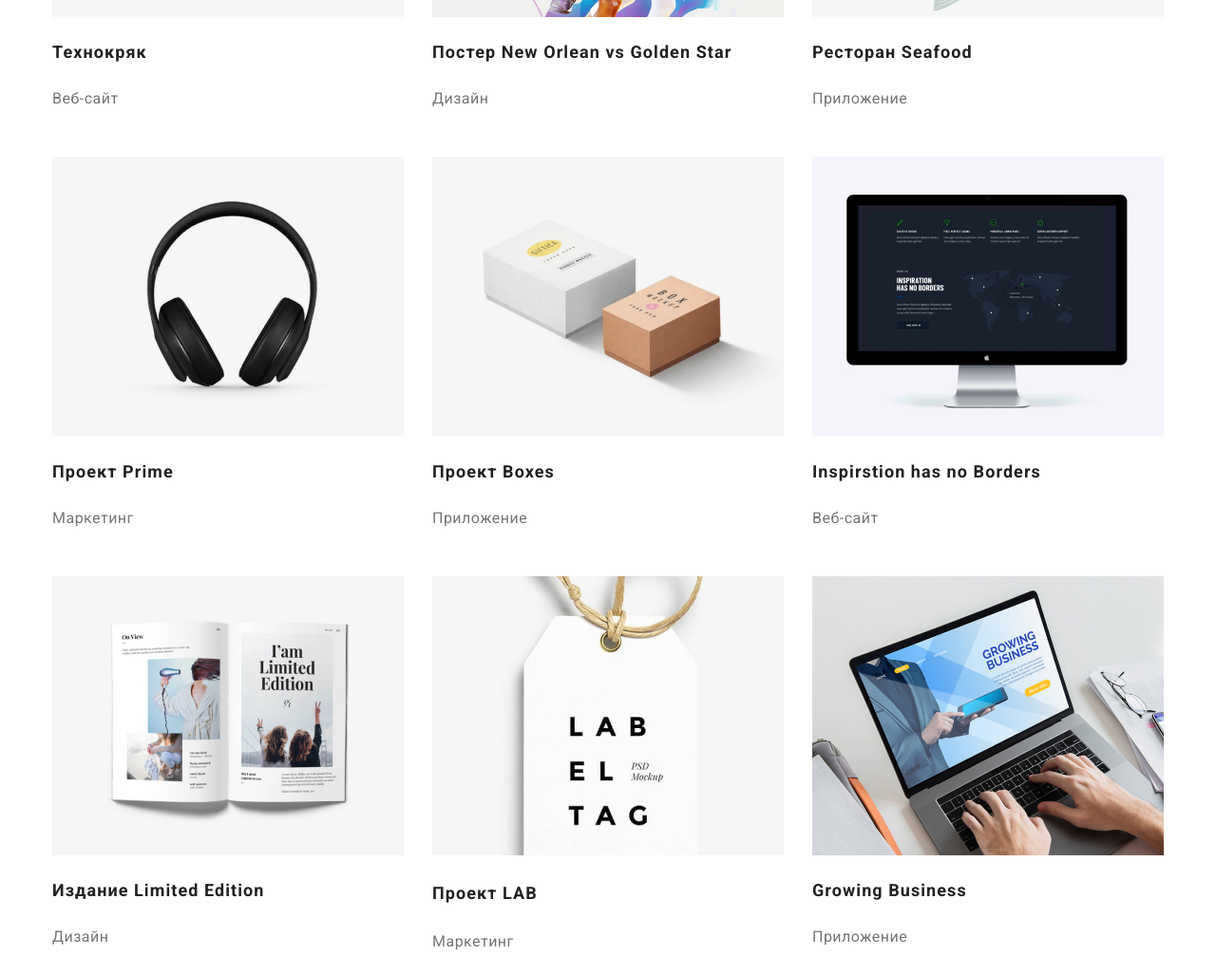
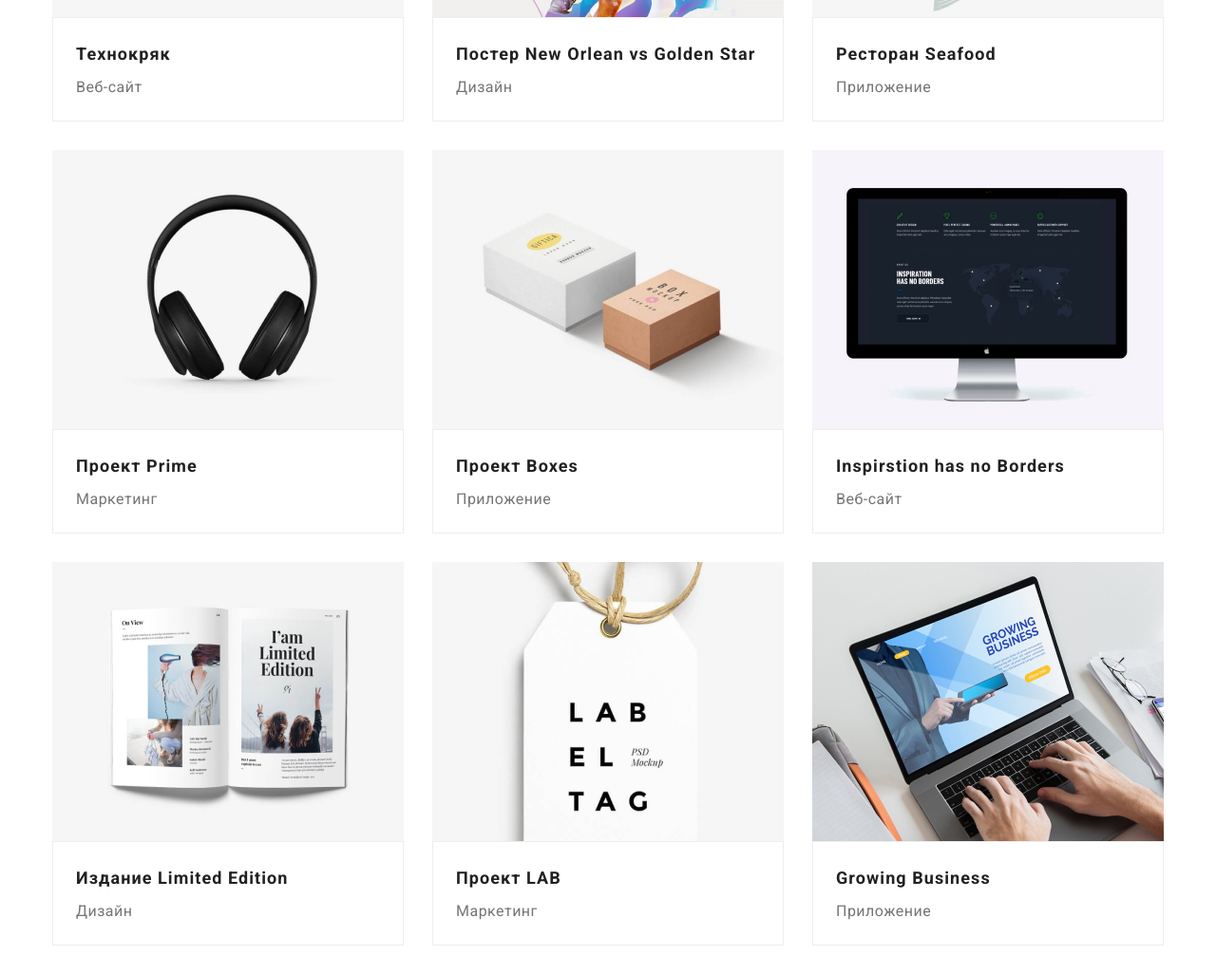
Before and after one commit to AlexCheverda/goit-markup-hw-03, a plain HTML site: page portfolio.html in a window 1280 px wide. Shown: the part 500-1526 px from the top of the page at 95% size. Drawn offline with nearby package versions, Linux system fonts and the light colour scheme.

Commit message:
ДЗ№3 дополнение
Добавлены рамки в карточках портфолио

```diff
--- a/css/styles.css
+++ b/css/styles.css
@@ -41,6 +41,14 @@ body {
     color: var(--main-txt-cl);
 }
 
+h1,
+h2,
+h3,
+p {
+    margin-top: 0;
+    margin-bottom: 0;
+}
+
 .container {
 
     width: 1200px;
@@ -55,10 +63,6 @@ body {
     list-style: none;
 }
 
-/* ul {
-    list-style: none;
-} */
-
 /* Header */
 
 .page-header {
@@ -68,7 +72,6 @@ body {
 .header-group,
 .site-nav {
     display: flex;
-
 }
 
 .header-group {
@@ -79,8 +82,6 @@ body {
 .main-nav {
     display: flex;
     align-items: center;
-
-
 }
 
 .site-nav {
@@ -106,20 +107,10 @@ body {
     line-height: 1.19;
     letter-spacing: var(--ls-primary);
     color: var(--accent-cl);
-    /* margin-top: 24px;
-    margin-right: 93px;
-    margin-bottom: 25px;
-    margin-left: 15px; */
-
-
-
 }
 
 .header-logo {
     color: var(--main-txt-cl);
-    /* margin: 0;
-    padding: 0; */
-
 }
 
 .site-nav .link {
@@ -127,14 +118,13 @@ body {
     padding-top: 32px;
     padding-bottom: 32px;
 
-    color: var(--nav-cl);
     font-weight: 500;
     font-size: 14px;
     line-height: 1.14;
     letter-spacing: var(--ls-second);
     text-decoration: none;
 
-
+    color: var(--nav-cl);
 }
 
 .site-nav .link:hover,
@@ -169,7 +159,6 @@ body {
 
     color: var(--secondary-txt-cl);
     text-decoration: none;
-
 }
 
 .header-group .contact-link:hover,
@@ -180,11 +169,8 @@ body {
 /* Hero */
 
 .hero {
-
+    text-align: center;
     background-color: var(--dark-bg-cl);
-    text-align: center;
-    /* padding-top: 200px;
-    padding-bottom: 200px; */
 }
 
 .container.main-hero {
@@ -192,7 +178,6 @@ body {
 }
 
 .hero-title {
-
     margin-top: 0px;
     margin-bottom: 30px;
 
@@ -204,10 +189,12 @@ body {
 
     color: var(--hero-txt-cl);
     background-color: var(--dark-bg-cl);
-
 }
 
 .btn {
+    padding: 10px 32px;
+    margin-bottom: 200px;
+
     display: inline-block;
     font-family: inherit;
     font-weight: 700;
@@ -216,11 +203,8 @@ body {
     text-align: center;
     text-decoration: none;
     letter-spacing: var(--ls-thirt);
+
     background-color: var(--accent-cl);
-
-    padding: 10px 32px;
-    margin-bottom: 200px;
-
     color: var(--hero-txt-cl);
     box-shadow: 0px 4px 4px rgba(0, 0, 0, 0.15);
     border-radius: 4px;
@@ -232,7 +216,7 @@ body {
     background: var(--accent-btn-cl);
 }
 
-/* Section */
+/* Особенности About */
 
 .section.no-padding {
     padding-top: 0;
@@ -240,34 +224,28 @@ body {
 }
 
 .section-title {
+    margin-top: 0;
+
     font-weight: 700;
     font-size: 36px;
     line-height: 1.17;
     text-align: center;
     letter-spacing: var(--ls-primary);
 
-    margin-top: 0;
-
     color: var(--nav-cl);
 }
-
-/* Особенности About */
 
 .about .list {
     display: flex;
 }
 
 .about-list {
-
     padding-top: 94px;
     padding-bottom: 94px;
 }
 
 .about-list .item {
     width: 270px;
-
-
-
 }
 
 .about-list .item + .item {
@@ -277,7 +255,6 @@ body {
 .about-txt {
     margin-top: 0;
     margin-bottom: 10px;
-
 }
 
 
@@ -292,12 +269,13 @@ body {
 }
 
 .list .section-txt {
+    margin-top: 0;
+    margin-bottom: 0;
+
     font-size: 14px;
     line-height: 1.71;
     letter-spacing: var(--ls-primary);
 
-    margin-top: 0;
-    margin-bottom: 0;
     color: var(--secondary-txt-cl);
 }
 
@@ -305,6 +283,10 @@ body {
 
 .work .list {
     display: flex;
+}
+
+.work-list .item {
+    padding-bottom: 94px;
 }
 
 .work-list .item+.item {
@@ -318,11 +300,6 @@ body {
     margin-bottom: 50px;
 }
 
-.work-list .item {
-    padding-bottom: 91px;
-}
-
-
 /* TEAM */
 
 .card-set {
@@ -331,12 +308,9 @@ body {
     margin-top: 0;
     margin-bottom: 0;
     padding: 0;
-
-
 }
 
 .team-card {
-
     margin-left: 0;
     margin-right: 30px;
     margin-bottom: 90px;
@@ -353,22 +327,24 @@ body {
     padding-bottom: 0;
     margin-top: 0;
     margin-bottom: 50px;
-
 }
 
 .team {
-    background-color: var(--secondary-bg-cl);
     justify-content: center;
 
+    background-color: var(--secondary-bg-cl);
 }
 
 .team-card {
-    background-color: var(--hero-txt-cl);
     width: 270px;
     height: 368px;
+
+    background-color: var(--hero-txt-cl);
 }
 
 .member-title {
+    margin-top: 30px;
+
     font-weight: 500;
     font-size: 16px;
     line-height: 1.19;
@@ -379,6 +355,8 @@ body {
 }
 
 .member-position {
+    margin-top: 10px;
+
     font-size: 16px;
     line-height: 1.19;
     text-align: center;
@@ -389,8 +367,6 @@ body {
 
 /* ПОРТФОЛИО */
 
-/* Виды деятельности */
-
 .list-btn {
     display: flex;
     justify-content: center;
@@ -398,11 +374,8 @@ body {
     margin-top: 0;
 }
 
-
-
 .list-btn .item + .item {
     margin-left: 8px;
-
 }
 
 .list-btn, .proj-list a {
@@ -419,7 +392,6 @@ body {
     letter-spacing: var(--ls-primary);
 
     color: var(--nav-cl);
-
     background-color: var(--secondary-bg-cl);
     border-radius: 4px;
     border-color: var(--secondary-bg-cl);
@@ -441,7 +413,6 @@ body {
     width: 370px;
     margin-right: 30px;
     margin-bottom: 30px;
-
 }
 
 .proj-list .item:nth-child(3n) {
@@ -457,6 +428,7 @@ body {
     font-size: 18px;
     line-height: 2;
     letter-spacing: var(--ls-thirt);
+    padding-bottom: 2px;
 
     color: var(--nav-cl);
 }
@@ -468,6 +440,15 @@ body {
     letter-spacing: var(--ls-primary);
 
     color: var(--secondary-txt-cl);
+}
+
+.card-image {
+    display: block;
+}
+
+.border-card {
+    border: 1px solid #EEEEEE;
+    padding: 20px 24px;
 }
 
 /* Footer */
@@ -495,14 +476,12 @@ body {
 
 .footer-group {
     display: block;
-
     padding-bottom: 60px;
     width: 231px;
 }
 
 .cont-list .contact-link {
     display: block;
-
 }
 
 .cont-list .item{
@@ -514,10 +493,6 @@ body {
     padding-bottom: 5px;
 }
 
-/* .cont-list .item+.item {
-    padding-top: 9px;
-} */
-
 .footer-group .contact-link {
     font-style: normal;
     font-size: 14px;
@@ -526,8 +501,6 @@ body {
 
     color: rgba(255, 255, 255, 0.6);
     text-decoration: none;
-
-
 }
 
 .footer-group .contact-link:hover,
--- a/portfolio.html
+++ b/portfolio.html
@@ -76,109 +76,136 @@
             <li class="item">
               <a href="proj-link">
                 <img
+                  class="card-image"
                   src="./images/all/web-site/techno.jpg"
                   alt="Технокряк"
                   width="370"
                   height="294"
                 />
+                <div class="border-card">
                   <h2 class="proj-name">Технокряк</h2>
                   <p class="proj-type">Веб-сайт</p>
+                </div>
               </a>
             </li>
             <li class="item">
               <a href="proj-link">
                 <img
+                  class="card-image"
                   src="./images/all/design/poster.jpg"
                   alt="Постер New Orlean vs Golden Star"
                   width="370"
                   height="294"
                 />
+                <div class="border-card">
                   <h2 class="proj-name">Постер New Orlean vs Golden Star</h2>
                   <p class="proj-type">Дизайн</p>
+                </div>
+              </a>
+            </li>
+            <li class="item card">
+              <a href="proj-link">
+                <img
+                  class="card-image"
+                  src="./images/all/apps/restor.jpg"
+                  alt="Ресторан Seafood"
+                  width="370"
+                  height="294"
+                />
+                <div class="border-card">
+                  <h2 class="proj-name">Ресторан Seafood</h2>
+                  <p class="proj-type">Приложение</p>
+                </div>
+              </a>
+            </li>
+            <li class="item card">
+              <a href="proj-link">
+                <img
+                  class="card-image"
+                  src="./images/all/marketing/prime.jpg"
+                  alt="Проект Prime"
+                  width="370"
+                  height="294"
+                />
+                <div class="border-card">
+                  <h2 class="proj-name">Проект Prime</h2>
+                  <p class="proj-type">Маркетинг</p>
+                </div>
               </a>
             </li>
             <li class="item">
               <a href="proj-link">
                 <img
-                  src="./images/all/apps/restor.jpg"
-                  alt="Ресторан Seafood"
+                  class="card-image"
+                  src="./images/all/apps/boxes.jpg"
+                  alt="Проект Boxes"
                   width="370"
                   height="294"
                 />
-                <h2 class="proj-name">Ресторан Seafood</h2>
+                <div class="border-card">
+                  <h2 class="proj-name">Проект Boxes</h2>
                   <p class="proj-type">Приложение</p>
+                </div>
               </a>
             </li>
             <li class="item">
               <a href="proj-link">
                 <img
-                  src="./images/all/marketing/prime.jpg"
-                  alt="Проект Prime"
+                  class="card-image"
+                  src="./images/all/web-site/inspir.jpg"
+                  alt="Inspirstion has no Borders"
                   width="370"
                   height="294"
                 />
-                <h2 class="proj-name">Проект Prime</h2>
-                <p class="proj-type">Маркетинг</p>
+                <div class="border-card">
+                  <h2 class="proj-name">Inspirstion has no Borders</h2>
+                  <p class="proj-type">Веб-сайт</p>
+                </div>
               </a>
             </li>
             <li class="item">
               <a href="proj-link">
                 <img
-                  src="./images/all/apps/boxes.jpg"
-                  alt="Проект Boxes"
+                  class="card-image"
+                  src="./images/all/design/ltd.jpg"
+                  alt="Издание Limited Edition"
                   width="370"
                   height="294"
                 />
-                <h2 class="proj-name">Проект Boxes</h2>
-                <p class="proj-type">Приложение</p>
+                <div class="border-card">
+                  <h2 class="proj-name">Издание Limited Edition</h2>
+                  <p class="proj-type">Дизайн</p>
+                </div>
               </a>
             </li>
             <li class="item">
               <a href="proj-link">
                 <img
-                  src="./images/all/web-site/inspir.jpg"
-                  alt="Inspirstion has no Borders"
+                  class="card-image"
+                  src="./images/all/marketing/lab.jpg"
+                  alt="Проект LAB"
                   width="370"
                   height="294"
                 />
-                <h2 class="proj-name">Inspirstion has no Borders</h2>
-                <p class="proj-type">Веб-сайт</p>
+                <div class="border-card">
+                  <h2 class="proj-name">Проект LAB</h2>
+                  <p class="proj-type">Маркетинг</p>
+                </div>
               </a>
             </li>
             <li class="item">
               <a href="proj-link">
                 <img
-                  src="./images/all/design/ltd.jpg"
-                  alt="Издание Limited Edition"
-                  width="370"
-                  height="294"
-                />
-                <h2 class="proj-name">Издание Limited Edition</h2>
-                <p class="proj-type">Дизайн</p>
-              </a>
-            </li>
-            <li class="item">
-              <a href="proj-link">
-                <img
-                  src="./images/all/marketing/lab.jpg"
-                  alt="Проект LAB"
-                  width="370"
-                  height="294"
-                />
-                <h3 class="proj-name">Проект LAB</h3>
-                <p class="proj-type">Маркетинг</p>
-              </a>
-            </li>
-            <li class="item">
-              <a href="proj-link">
-                <img
+                  class="card-image"
                   src="./images/all/apps/growing.jpg"
                   alt="Growing Business"
                   width="370"
                   height="294"
                 />
+                <div class="border-card">
                   <h2 class="proj-name">Growing Business</h2>
                   <p class="proj-type">Приложение</p>
+                </div>
               </a>
             </li>
           </ul>
```
Also changed, not shown: index.html (+1 -5 lines). Lines whose indentation alone changed are shown as unchanged.
